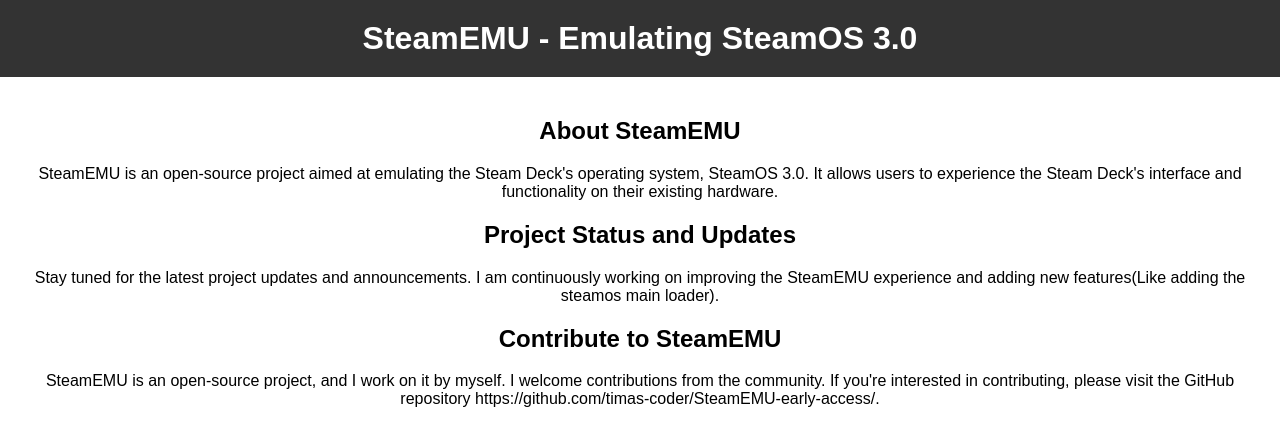
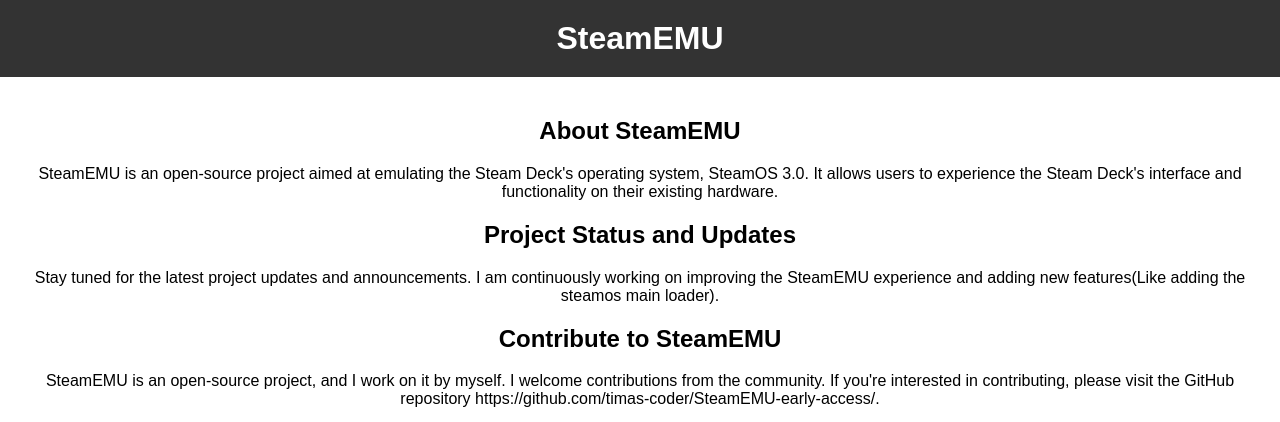
Before and after one commit to timas-coder/SteamEMU-early-access, a plain HTML site: page index.html in a window 1280 px wide. Shown: the top 422 px of the page. Drawn offline with Linux system fonts and the light colour scheme.

Commit message:
Update index.html

```diff
--- a/index.html
+++ b/index.html
@@ -35,7 +35,7 @@
 </head>
 <body>
   <header>
-    <h1>SteamEMU - Emulating SteamOS 3.0</h1>
+    <h1>SteamEMU</h1>
   </header>
   <main>
     <h2>About SteamEMU</h2>
```
